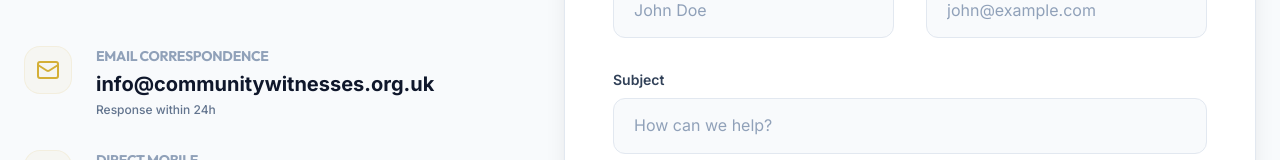
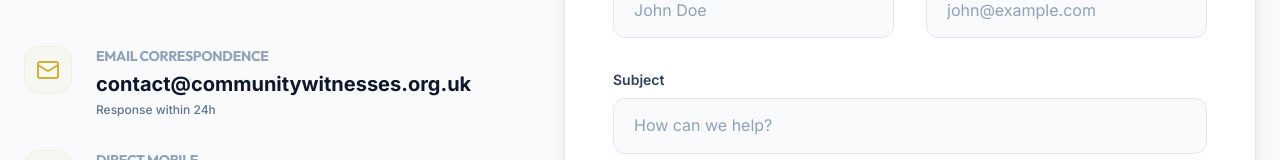
Before and after one commit to Temitopemoses/community-witnesses, a React (Vite) app in the folder frontend/: page /contact in a window 1280 px wide. Shown: the part 771-931 px from the top of the page. Built offline with nearby package versions, Linux system fonts and the light colour scheme.

Commit message:
commit email

```diff
--- a/frontend/src/pages/Contact.jsx
+++ b/frontend/src/pages/Contact.jsx
@@ -66,7 +66,7 @@ export default function Contact() {
 
             <div className="space-y-8">
                {[
-                 { icon: Mail, title: 'Email Correspondence', info: 'info@communitywitnesses.org.uk', label: 'Response within 24h', color: 'text-brand-primary', bg: 'bg-brand-primary/5' },
+                 { icon: Mail, title: 'Email Correspondence', info: 'contact@communitywitnesses.org.uk', label: 'Response within 24h', color: 'text-brand-primary', bg: 'bg-brand-primary/5' },
                  { icon: Phone, title: 'Direct Mobile', info: '07947948043', label: 'Emergency & General Support', color: 'text-brand-primary', bg: 'bg-brand-primary/5' },
                  { icon: Globe, title: 'Social Handle', info: '@ukcomwit', label: 'TikTok, Instagram, Facebook', color: 'text-brand-primary', bg: 'bg-brand-primary/5' },
                ].map((item) => (
```
